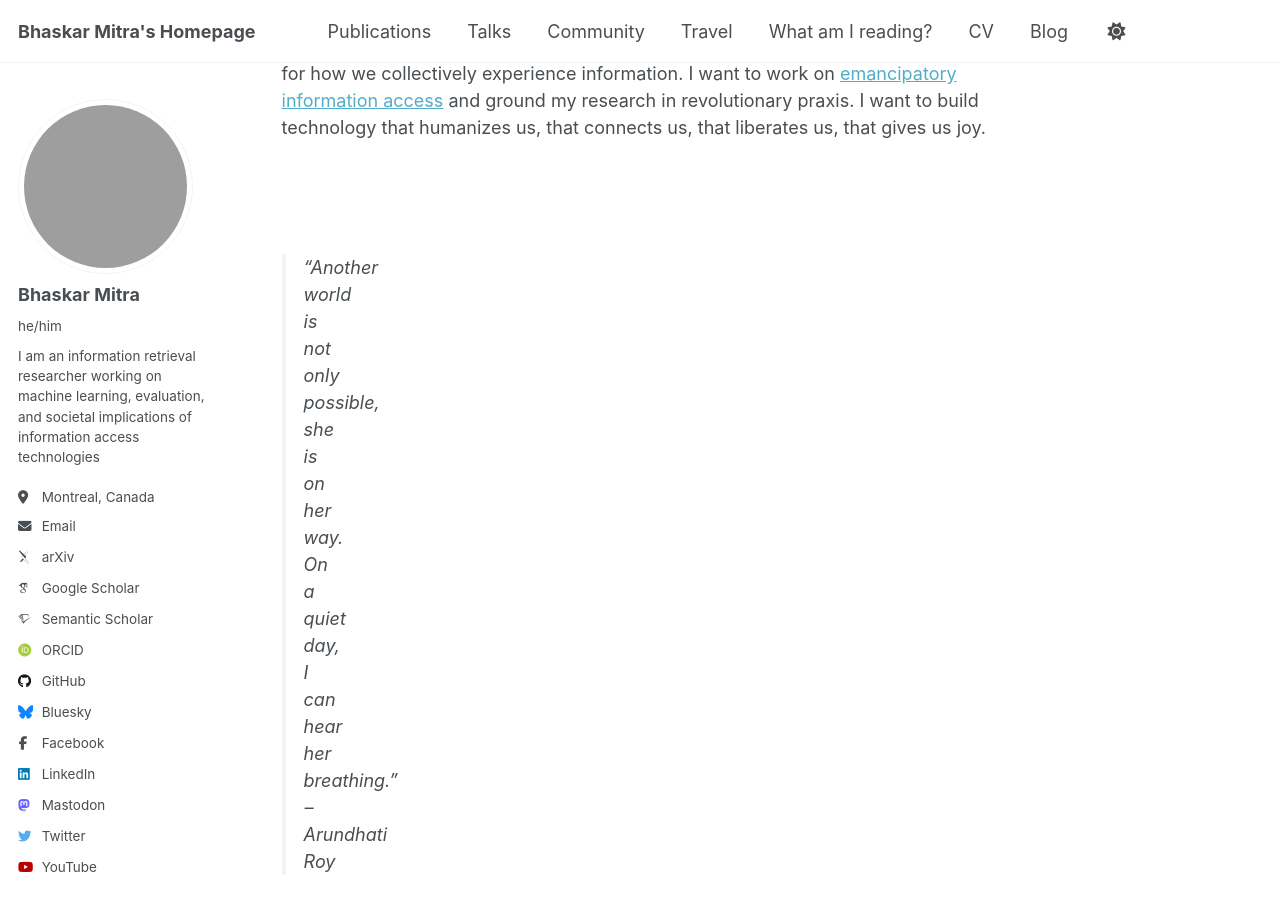
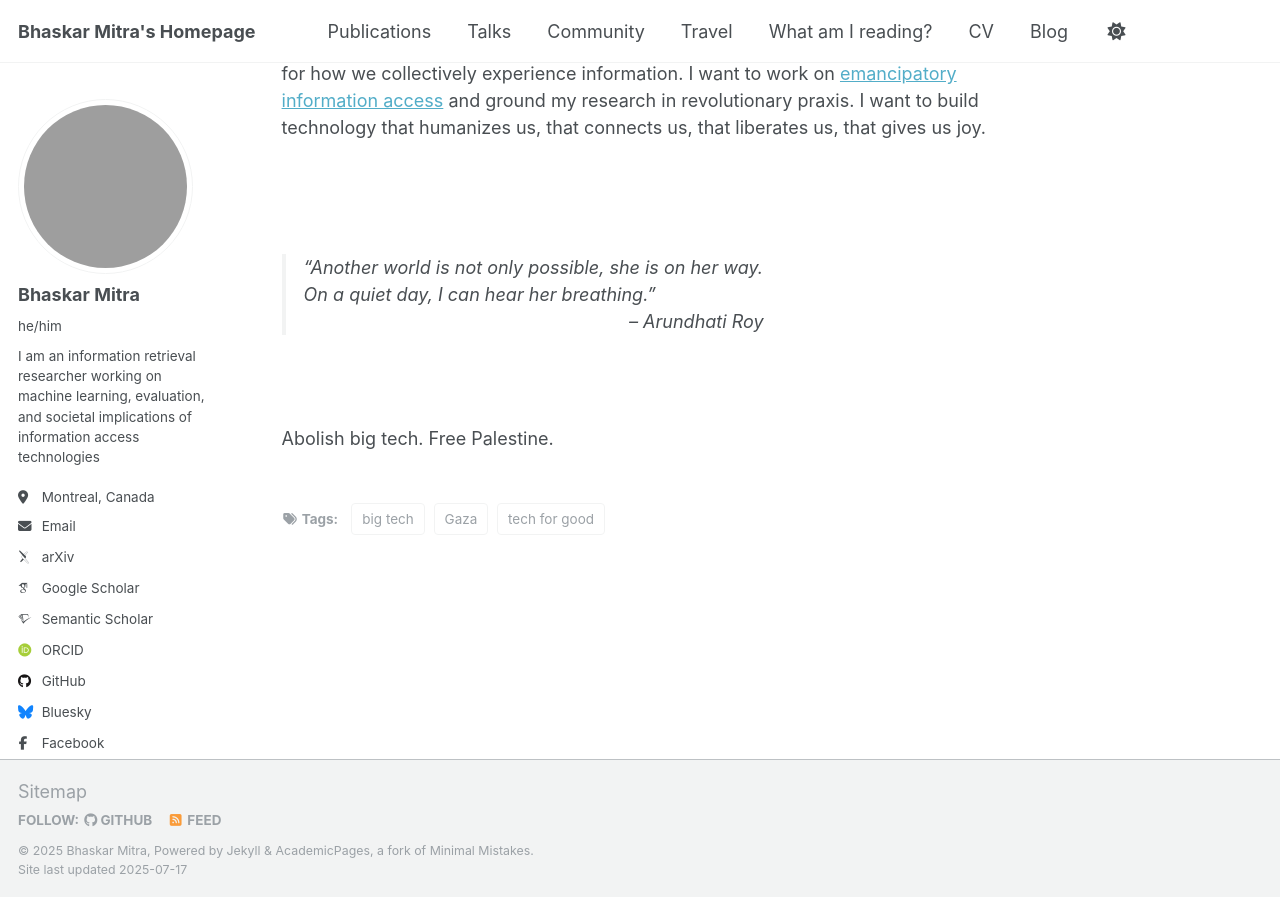
Before and after one commit to bhaskar-mitra/bhaskar-mitra.github.io, a Jekyll site: the page built from _posts/2025-07-16-why-i-am-leaving-big-tech.md, in a window 1280 px wide and 900 px high, scrolled down 3147 px. Built offline with Jekyll 4.4.1, drawn with Linux system fonts in a browser that asks for light colours; some web fonts are replaced; grey boxes are pictures that could not be loaded.

Commit message:
Update 2025-07-16-why-i-am-leaving-big-tech.md

```diff
--- a/_posts/2025-07-16-why-i-am-leaving-big-tech.md
+++ b/_posts/2025-07-16-why-i-am-leaving-big-tech.md
@@ -34,7 +34,7 @@ The ultimate outcome of this is the securitization of “Responsible AI” which
 I want to take this opportunity to explore spaces where I can do research grounded explicitly in humanistic anti-fascist anti-capitalist values and find community with like-minded people to do that work with. I want to spend more time [reading](https://bhaskar-mitra.github.io/reading/) and learning. I want to spend more time in movement spaces. I want to [reimagine](https://bhaskar-mitra.github.io/showpdf/?file=19654_Mitra) very different futures for how we collectively experience information. I want to work on [emancipatory information access](https://www.youtube.com/watch?v=wK-nHCg_ZHg) and ground my research in revolutionary praxis. I want to build technology that humanizes us, that connects us, that liberates us, that gives us joy.
 
 <br/><br/>
-<blockquote style="max-width:50px;align:center">
+<blockquote style="max-width:500px;align:center">
   “Another world is not only possible, she is on her way. On a quiet day, I can hear her breathing.”
   <div align="right">
     – Arundhati Roy
```
